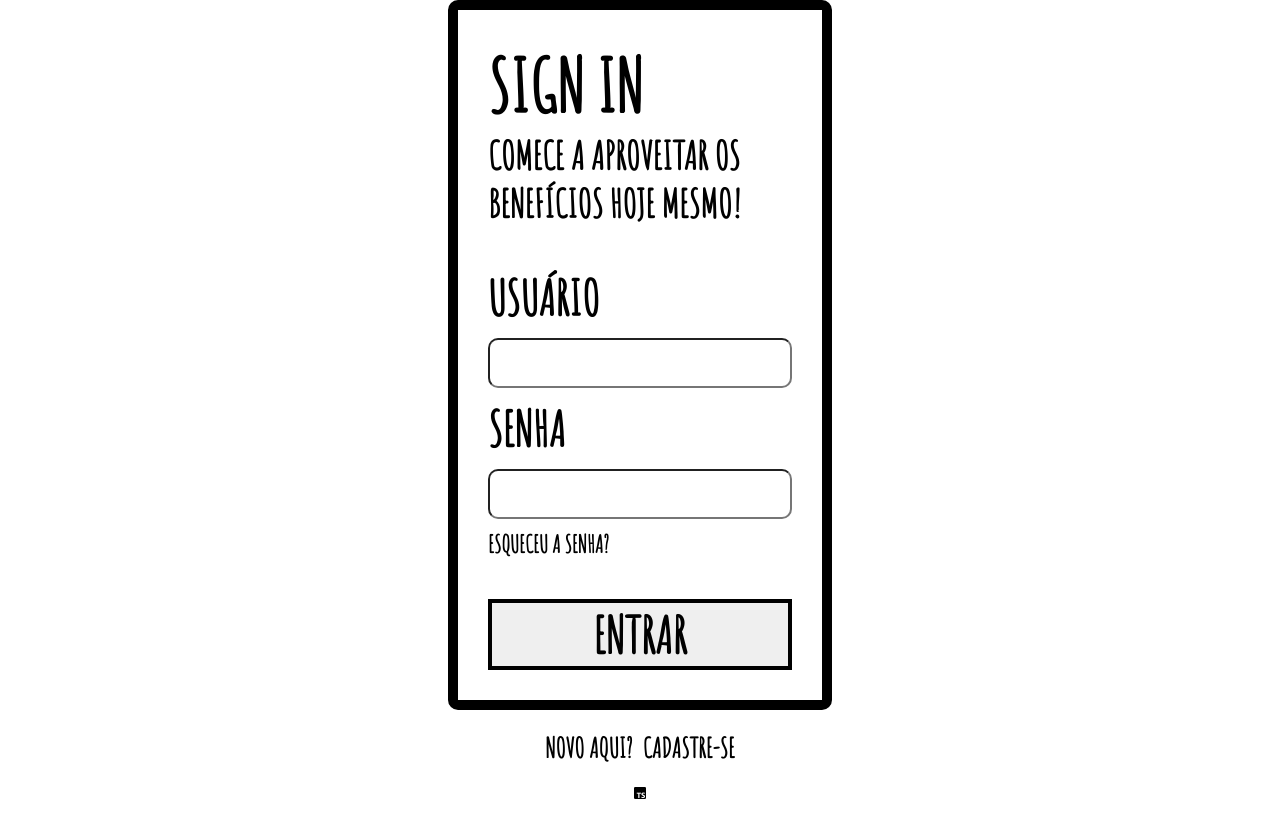
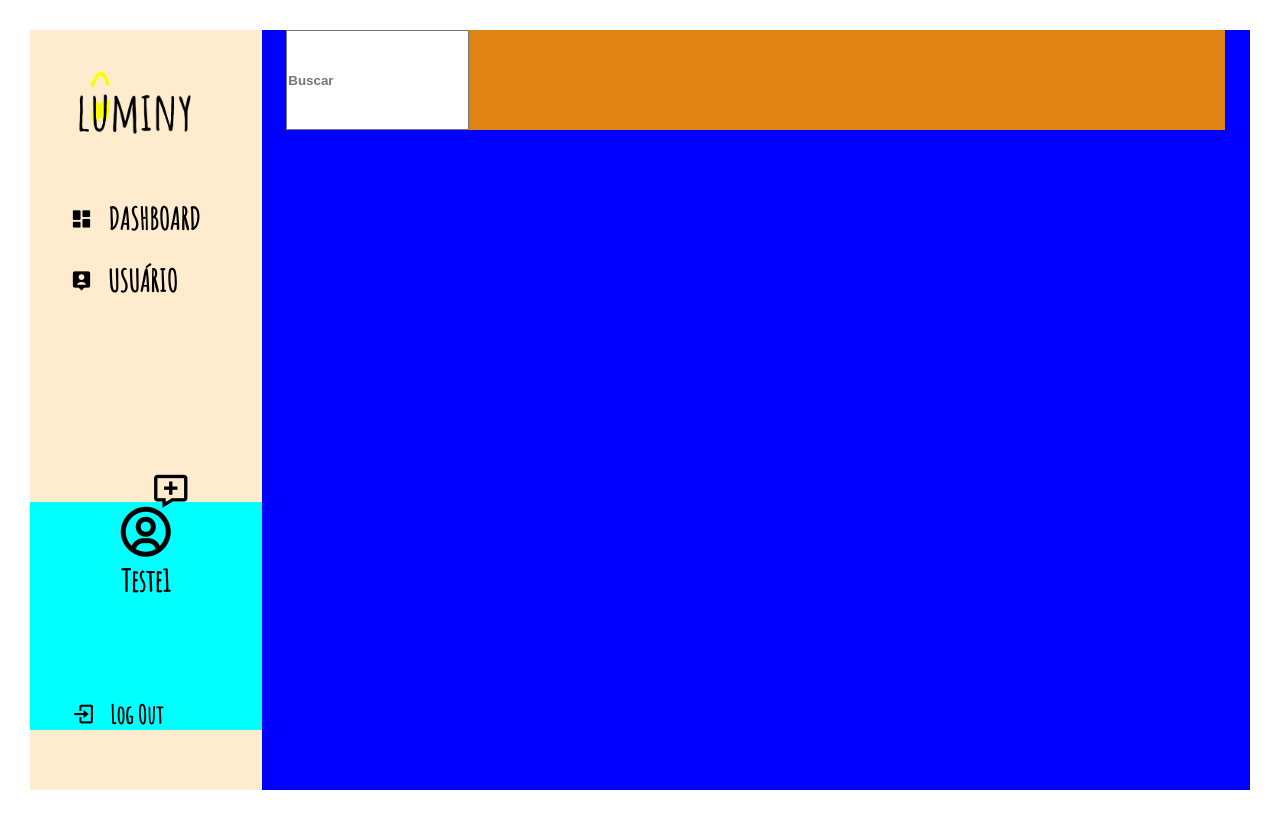
Before and after one commit to FernandoKohn/Luminy, a React (Create React App) app in the folder projeto/: page /Dashboard/Teste1 in a window 1280 px wide. Before the commit this address led to /Login. Built offline with nearby package versions, Linux system fonts and the light colour scheme; no server answers.

Commit message:
Dashboard

```diff
--- a/projeto/src/components/layout/NavbarDashBoard.module.css
+++ b/projeto/src/components/layout/NavbarDashBoard.module.css
@@ -6,8 +6,9 @@ p {
     display: flex;
     flex-direction: column;
     width: 300px;
-    height: 100vh;
+    height: 95vh;
     justify-content: space-between;
+    background-color: blanchedalmond;
 }
 
 .navlist {
@@ -44,6 +45,7 @@ p {
     justify-content: center;
     align-items: center;
     gap: 100px;
+    background-color: aqua;
 }
 
 .user {
@@ -65,6 +67,12 @@ p {
     font-size: 40px;
 }
 
+#userAdd:hover {
+    cursor: pointer;
+    font-size: 43px;
+    transition: 0.5s;
+}
+
 .logOut {
     width: 100%;
     display: flex;
--- a/projeto/src/components/pages/Dashboard.module.css
+++ b/projeto/src/components/pages/Dashboard.module.css
@@ -0,0 +1,18 @@
+.main {
+    display: flex;
+    padding: 30px;
+}
+
+.dashboard {
+    display: flex;
+    width: 100vw;
+    justify-content: center;
+    background-color: blue;
+}
+
+.searchBar {
+    display: flex;
+    width: 95%;
+    height: 100px;
+    background-color: rgb(223, 132, 20);
+}
--- a/projeto/src/components/pages/Dashboard.tsx
+++ b/projeto/src/components/pages/Dashboard.tsx
@@ -1,14 +1,22 @@
+import { useState } from "react"
 import { NavbarDashBoard } from "../layout/NavbarDashBoard"
 import styles from "./Dashboard.module.css"
 import { Link, useOutletContext } from "react-router-dom"
 
 export const Dashboard = () => {
 
+  const [querry, setQuerry] = useState()
+
   const context: any = useOutletContext()
 
   return (
     <div className={styles.main}>
-      <NavbarDashBoard/>
+      <NavbarDashBoard />
+      <div className={styles.dashboard}>
+        <div className={styles.searchBar}>
+          <input type="text" value={querry} placeholder="Buscar" id={styles.searc}/>
+        </div>
+      </div>
     </div>
   )
 }
--- a/projeto/src/components/pages/Root.tsx
+++ b/projeto/src/components/pages/Root.tsx
@@ -7,7 +7,13 @@ import { Outlet, useLocation } from "react-router-dom"
 
 export const Root = () => {
 
-    const [user, setUser] = useState(null)
+    const [user, setUser] = useState(
+        {
+            "user": "Teste1",
+            "password": "123456",
+            "id": "5fa9354e-d1f4-4a10-99b7-7fcec175ed5e"
+        }
+    )
     const location = useLocation()
     const url = location.pathname
 
--- a/projeto/src/components/utils/ProtectedRoute.tsx
+++ b/projeto/src/components/utils/ProtectedRoute.tsx
@@ -7,9 +7,9 @@ export const ProtectedRoute = () => {
     const location = useLocation()
     const url = location.pathname
 
-    if (!context.user) {
-        return <Navigate to="/Login" replace={true} />
-    }
+    // if (!context.user) {
+    //     return <Navigate to="/Login" replace={true} />
+    // }
 
     return (
         <>
```
Also changed, not shown: projeto/src/img/search-regular-24.png (added).
